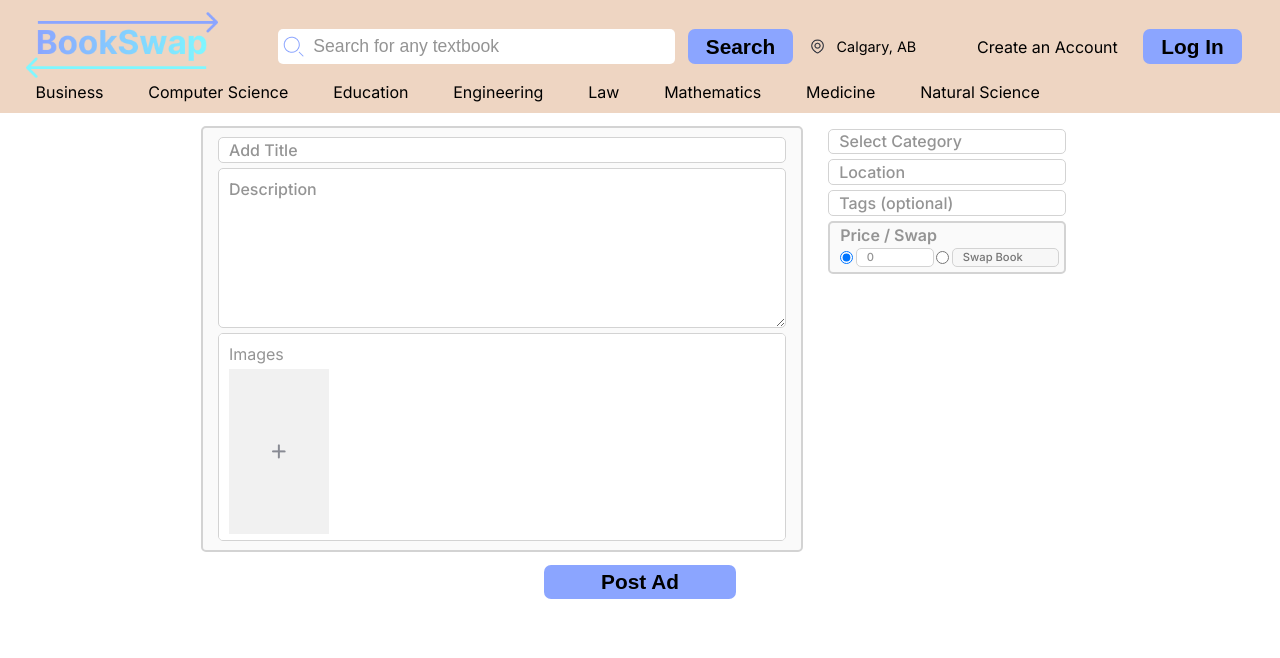
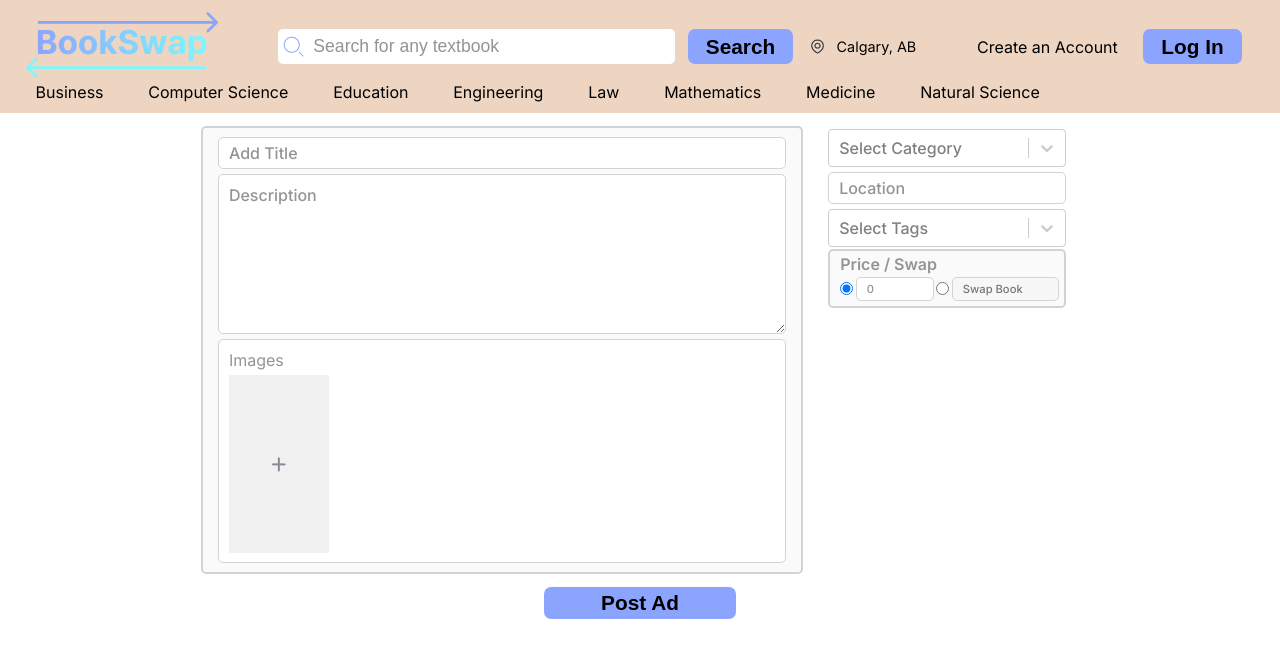
Before and after one commit to ashydashysoflashy/BookSwap, a React (Create React App) app in the folder frontend/: page /create in a window 1280 px wide. Shown: the top 658 px of the page. Built offline with nearby package versions, Linux system fonts and the light colour scheme.

Commit message:
Completed Design for Create Listing

```diff
--- a/frontend/package.json
+++ b/frontend/package.json
@@ -10,6 +10,7 @@
     "react-dom": "^18.2.0",
     "react-router-dom": "^6.18.0",
     "react-scripts": "5.0.1",
+    "react-select": "^5.8.0",
     "web-vitals": "^2.1.4"
   },
   "scripts": {
--- a/frontend/src/components/AdForm.css
+++ b/frontend/src/components/AdForm.css
@@ -36,7 +36,7 @@
 
 .ad_images {
     width: 95%;
-    height: 26vh;
+    height: 28vh;
 
     margin: 0.2vw 0;
     overflow-y: auto;
@@ -86,7 +86,7 @@
 
 .input_field {
     width: 95%;
-    height: 2vw;
+    height: 4vh;
 
     margin: 0.2vw 0;
     padding-left: 10px;
@@ -98,11 +98,20 @@
     font-size: 1rem;
     font-weight: 500;
 
-    color: var(--secondary_text);
+    color: var(--primary_text);
 }
 
 .input_field::placeholder {
     color: var(--secondary_text);
+}
+
+.select_field {
+    width: 95%;
+    margin: 0.2vw 0;
+
+    font-family: Inter, sans-serif;
+    font-size: 1rem;
+    font-weight: 500;
 }
 
 .ad_side {
@@ -137,7 +146,7 @@
 
 .input_field_price {
     width: 50%;
-    height: 1.5vw;
+    height: 3vh;
 
     margin: 0.2vw 0.2vw;
     padding-left: 10px;
@@ -154,7 +163,7 @@
 
 .input_field_swap {
     width: 70%;
-    height: 1.5vw;
+    height: 3vh;
 
     margin: 0.2vw 0.2vw;
     margin-right: 0.4vw;
@@ -167,12 +176,12 @@
     font-size: 0.7rem;
     font-weight: 500;
 
-    color: var(--secondary_text);
+    color: var(--primary_textfad);
 }
 
 .post_button {
     width: 15%;
-    height: 2.7vw;
+    height: 4vh;
     padding: 0 1.4vw;
     margin-left: auto;
     margin-right: auto;
@@ -186,6 +195,47 @@
     background-color: var(--button_background);
 }
 
+.post_button:hover {
+    background-color: #003d82;
+    color:white;
+}
+
 .field_error {
     background-color: rgb(246, 180, 180);
 }
+
+@media screen and (max-width:700px) {
+    .ad_section {
+        flex-direction: column;
+        margin: 1vh 0.5vw;
+    }
+    .ad_main {
+        width: 100%;
+        margin: 0;
+        padding: 0;
+        background-color: transparent;
+        border: none;
+    }
+    .ad_side {
+        display: flex;
+        flex-direction: column;
+        align-items: center;
+        width: 100%;
+        margin: 1vh 0;
+        padding: 0;
+    }
+    .select_field, .input_field, .ad_images, .price_section{
+        margin: 0.3vh 0;
+    }
+    .input_field, .input_field_price, .input_field_swap {
+        height: 3vh;
+        min-height: 35px;
+    }
+    .input_field_price, .input_field_swap {
+        margin: 0.4vh 1vw;
+        font-size: 0.8rem;
+    }
+    .post_button {
+        font-size: 1rem;
+    }
+}
--- a/frontend/src/components/AdForm.jsx
+++ b/frontend/src/components/AdForm.jsx
@@ -1,6 +1,10 @@
 import { useState } from "react";
 import { useAdsContext } from "../hooks/useAdsContext";
 import { useNavigate } from 'react-router-dom';
+import { tagOptions } from './tagOptions';
+import Select from 'react-select';
+import CreatableSelect from 'react-select/creatable';
+
 
 import './AdForm.css'
 
@@ -20,6 +24,17 @@ const AdForm = () => {
   const [price, setPrice] = useState(0);
   const [swapBook, setSwapBook] = useState("");
   const [priceEnabled, setPriceEnabled] = useState(true);
+
+  const categoryOptions = [
+    { value: 'business', label: 'Business' },
+    { value: 'computerScience', label: 'Computer Science' },
+    { value: 'education', label: 'Education' },
+    { value: 'engineering', label: 'Engineering' },
+    { value: 'law', label: 'Law' },
+    { value: 'math', label: 'Mathematics' },
+    { value: 'medicine', label: 'Medicine' },
+    { value: 'naturalScience', label: 'Natural Science' }
+  ];
 
   const radioChanged = (e) => {
     if (e.target.id === "price_radio") setPriceEnabled(true);
@@ -112,13 +127,11 @@ const AdForm = () => {
           </div>
         </div>
         <div className="ad_side">
-          <input
-            type="text"
-            onChange={(e) => setCategory(e.target.value)}
-            value={category}
+          <Select
+            options={categoryOptions}
+            className={emptyFields.includes('category') ? 'react-select-container select_field field_error' : 'react-select-container select_field'}
+            classNamePrefix="react-select"
             placeholder="Select Category"
-            className={emptyFields.includes('category') ? 'input_field field_error' : 'input_field'}
-            required
           />
 
           <input
@@ -130,13 +143,14 @@ const AdForm = () => {
             required
           />
 
-          <input
-            type="text"
-            onChange={(e) => setTags(e.target.value)}
-            value={tags}
-            placeholder="Tags (optional)"
-            className={emptyFields.includes('tags') ? 'input_field field_error' : 'input_field'}
+          <CreatableSelect
+            isMulti
+            options={tagOptions}
+            className={emptyFields.includes('tags') ? 'react-select-container select_field field_error' : 'react-select-container select_field'}
+            classNamePrefix="react-select"
+            placeholder="Select Tags"
           />
+
           <div className="price_section">
             <p>Price / Swap</p>
             <div className="price_swap_section">
--- /dev/null
+++ b/frontend/src/components/tagOptions.jsx
@@ -0,0 +1,163 @@
+export const tagOptions = [
+    { value: 'acct', label: 'ACCT'},
+    { value: 'acsc', label: 'ACSC'},
+    { value: 'acwr', label: 'ACWR'},
+    { value: 'afst', label: 'AFST'},
+    { value: 'almc', label: 'ALMC'},
+    { value: 'anth', label: 'ANTH'},
+    { value: 'apla', label: 'APLA'},
+    { value: 'arch', label: 'ARCH'},
+    { value: 'arhi', label: 'ARHI'},
+    { value: 'arky', label: 'ARKY'},
+    { value: 'art', label: 'ART'},
+    { value: 'arts', label: 'ARTS'},
+    { value: 'asha', label: 'ASHA'},
+    { value: 'asl', label: 'ASL'},
+    { value: 'asph', label: 'ASPH'},
+    { value: 'astr', label: 'ASTR'},
+    { value: 'bcem', label: 'BCEM'},
+    { value: 'bima', label: 'BIMA'},
+    { value: 'biol', label: 'BIOL'},
+    { value: 'bist', label: 'BIST'},
+    { value: 'bmen', label: 'BMEN'},
+    { value: 'bota', label: 'BOTA'},
+    { value: 'btma', label: 'BTMA'},
+    { value: 'cest', label: 'CEST'},
+    { value: 'chem', label: 'CHEM'},
+    { value: 'chin', label: 'CHIN'},
+    { value: 'cmcl', label: 'CMCL'},
+    { value: 'cmda', label: 'CMDA'},
+    { value: 'cmmb', label: 'CMMB'},
+    { value: 'cnst', label: 'CNST'},
+    { value: 'coms', label: 'COMS'},
+    { value: 'coop', label: 'COOP'},
+    { value: 'core', label: 'CORE'},
+    { value: 'cpsc', label: 'CPSC'},
+    { value: 'data', label: 'DATA'},
+    { value: 'dest', label: 'DEST'},
+    { value: 'dnce', label: 'DNCE'},
+    { value: 'dram', label: 'DRAM'},
+    { value: 'dsgn', label: 'DSGN'},
+    { value: 'eals', label: 'EALS'},
+    { value: 'easc', label: 'EASC'},
+    { value: 'east', label: 'EAST'},
+    { value: 'ecol', label: 'ECOL'},
+    { value: 'econ', label: 'ECON'},
+    { value: 'edbt', label: 'EDBT'},
+    { value: 'eder', label: 'EDER'},
+    { value: 'edps', label: 'EDPS'},
+    { value: 'educ', label: 'EDUC'},
+    { value: 'eess', label: 'EESS'},
+    { value: 'enae', label: 'ENAE'},
+    { value: 'ench', label: 'ENCH'},
+    { value: 'enci', label: 'ENCI'},
+    { value: 'encm', label: 'ENCM'},
+    { value: 'endg', label: 'ENDG'},
+    { value: 'enee', label: 'ENEE'},
+    { value: 'enel', label: 'ENEL'},
+    { value: 'enen', label: 'ENEN'},
+    { value: 'ener', label: 'ENER'},
+    { value: 'enfd', label: 'ENFD'},
+    { value: 'engg', label: 'ENGG'},
+    { value: 'engl', label: 'ENGL'},
+    { value: 'engo', label: 'ENGO'},
+    { value: 'enme', label: 'ENME'},
+    { value: 'enmf', label: 'ENMF'},
+    { value: 'enmg', label: 'ENMG'},
+    { value: 'enpe', label: 'ENPE'},
+    { value: 'enph', label: 'ENPH'},
+    { value: 'ensc', label: 'ENSC'},
+    { value: 'ensf', label: 'ENSF'},
+    { value: 'enti', label: 'ENTI'},
+    { value: 'film', label: 'FILM'},
+    { value: 'fina', label: 'FINA'},
+    { value: 'fnce', label: 'FNCE'},
+    { value: 'fren', label: 'FREN'},
+    { value: 'geog', label: 'GEOG'},
+    { value: 'germ', label: 'GERM'},
+    { value: 'glgy', label: 'GLGY'},
+    { value: 'goph', label: 'GOPH'},
+    { value: 'grek', label: 'GREK'},
+    { value: 'grst', label: 'GRST'},
+    { value: 'gsxs', label: 'GSXS'},
+    { value: 'hsoc', label: 'HSOC'},
+    { value: 'htst', label: 'HTST'},
+    { value: 'indg', label: 'INDG'},
+    { value: 'indl', label: 'INDL'},
+    { value: 'inno', label: 'INNO'},
+    { value: 'inte', label: 'INTE'},
+    { value: 'intr', label: 'INTR'},
+    { value: 'iphe', label: 'IPHE'},
+    { value: 'isec', label: 'ISEC'},
+    { value: 'ital', label: 'ITAL'},
+    { value: 'jpns', label: 'JPNS'},
+    { value: 'knes', label: 'KNES'},
+    { value: 'land', label: 'LAND'},
+    { value: 'lang', label: 'LANG'},
+    { value: 'last', label: 'LAST'},
+    { value: 'lati', label: 'LATI'},
+    { value: 'law', label: 'LAW'},
+    { value: 'lead', label: 'LEAD'},
+    { value: 'ling', label: 'LING'},
+    { value: 'llac', label: 'LLAC'},
+    { value: 'lwso', label: 'LWSO'},
+    { value: 'math', label: 'MATH'},
+    { value: 'mdch', label: 'MDCH'},
+    { value: 'mdcn', label: 'MDCN'},
+    { value: 'mdge', label: 'MDGE'},
+    { value: 'mdph', label: 'MDPH'},
+    { value: 'mdpr', label: 'MDPR'},
+    { value: 'mdsc', label: 'MDSC'},
+    { value: 'mgst', label: 'MGST'},
+    { value: 'mhst', label: 'MHST'},
+    { value: 'mktg', label: 'MKTG'},
+    { value: 'mrsc', label: 'MRSC'},
+    { value: 'mued', label: 'MUED'},
+    { value: 'mupf', label: 'MUPF'},
+    { value: 'musi', label: 'MUSI'},
+    { value: 'nans', label: 'NANS'},
+    { value: 'neur', label: 'NEUR'},
+    { value: 'nurs', label: 'NURS'},
+    { value: 'obhr', label: 'OBHR'},
+    { value: 'opma', label: 'OPMA'},
+    { value: 'phen', label: 'PHEN'},
+    { value: 'phil', label: 'PHIL'},
+    { value: 'phys', label: 'PHYS'},
+    { value: 'plan', label: 'PLAN'},
+    { value: 'plbi', label: 'PLBI'},
+    { value: 'plma', label: 'PLMA'},
+    { value: 'plur', label: 'PLUR'},
+    { value: 'poli', label: 'POLI'},
+    { value: 'ppol', label: 'PPOL'},
+    { value: 'psyc', label: 'PSYC'},
+    { value: 'quac', label: 'QUAC'},
+    { value: 'real', label: 'REAL'},
+    { value: 'rels', label: 'RELS'},
+    { value: 'rmin', label: 'RMIN'},
+    { value: 'rost', label: 'ROST'},
+    { value: 'russ', label: 'RUSS'},
+    { value: 'sast', label: 'SAST'},
+    { value: 'scie', label: 'SCIE'},
+    { value: 'scma', label: 'SCMA'},
+    { value: 'scpa', label: 'SCPA'},
+    { value: 'sedv', label: 'SEDV'},
+    { value: 'seng', label: 'SENG'},
+    { value: 'sgma', label: 'SGMA'},
+    { value: 'slav', label: 'SLAV'},
+    { value: 'soci', label: 'SOCI'},
+    { value: 'sowk', label: 'SOWK'},
+    { value: 'span', label: 'SPAN'},
+    { value: 'spph', label: 'SPPH'},
+    { value: 'stat', label: 'STAT'},
+    { value: 'stst', label: 'STST'},
+    { value: 'suse', label: 'SUSE'},
+    { value: 'sust', label: 'SUST'},
+    { value: 'tap', label: 'TAP'},
+    { value: 'tour', label: 'TOUR'},
+    { value: 'ubst', label: 'UBST'},
+    { value: 'unex', label: 'UNEX'},
+    { value: 'univ', label: 'UNIV'},
+    { value: 'vetm', label: 'VETM'},
+    { value: 'well', label: 'WELL'},
+    { value: 'zool', label: 'ZOOL'}
+  ];
```
Also changed, not shown: 2 other files (tests, documents, lock files or other folders).
